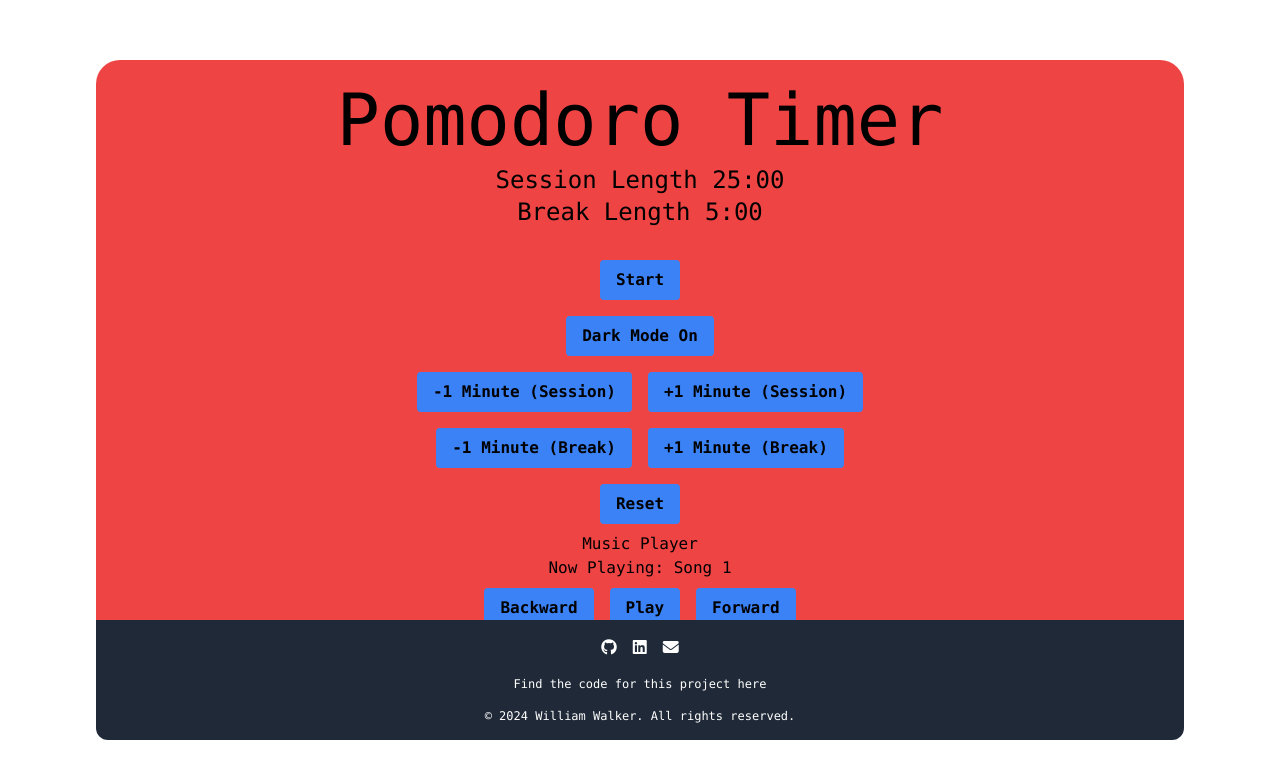
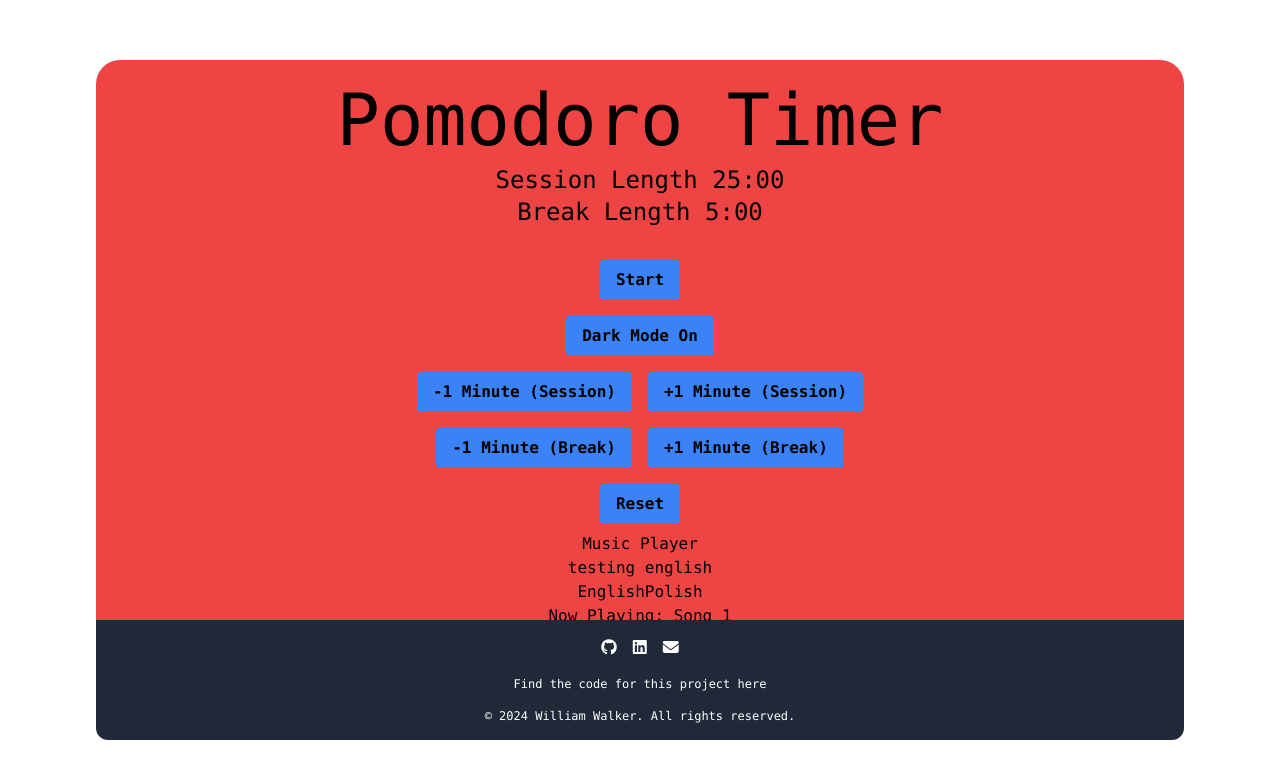
Before and after one commit to Korjubzot/pomodoro-timer, a React (Create React App) app: page / in a window 1280 px wide. Shown: the top 778 px of the page. Built offline with nearby package versions, Linux system fonts and the light colour scheme; no server answers.

Commit message:
Initial testing of language settings

```diff
--- a/package.json
+++ b/package.json
@@ -6,8 +6,10 @@
     "@fortawesome/fontawesome-free": "^6.5.1",
     "@testing-library/user-event": "^13.5.0",
     "howler": "^2.2.4",
+    "i18next": "^23.16.5",
     "react": "^18.2.0",
     "react-dom": "^18.2.0",
+    "react-i18next": "^15.1.1",
     "react-scripts": "5.0.1",
     "use-sound": "^4.0.1",
     "web-vitals": "^2.1.4"
--- a/src/App.js
+++ b/src/App.js
@@ -93,7 +93,6 @@ function App() {
       <br></br>
       <StartStopButton onClick={startStop} isRunning={isRunning} />
       <DarkModeToggle isDarkMode={isDarkMode} setIsDarkMode={setIsDarkMode} />
-      {/* Toggled out Dark Mode for now while I clean up the merge */}
       {/* TODO fix various issues with mobile sizing on buttons
       probably just a simple fix for adjusting sizes on mobile screens */}
       <SessionLengthControl
--- a/src/components/MusicPlayer/MusicPlayer.js
+++ b/src/components/MusicPlayer/MusicPlayer.js
@@ -1,8 +1,13 @@
 import React, { useState, useEffect } from "react";
 import useSound from "use-sound";
+import { useTranslation } from "react-i18next";
 // TODO migrate this component to HowlerJS for improved usability
 
+import "../../i18n";
+import LanguageSwitcher from "../languageSwitcher/languageSwitcher";
+
 function MusicPlayer() {
+  const { t } = useTranslation();
   const songs = [
     { src: require("../../assets/music/song1.mp3"), title: "Song 1" },
     { src: require("../../assets/music/song2.mp3"), title: "Song 2" },
@@ -49,6 +54,8 @@ function MusicPlayer() {
     <div>
       <div>
         <h1 className="text-center">Music Player</h1>
+        <h1>{t("test")}</h1>
+        <LanguageSwitcher />
         <h2 className="text-center">
           Now Playing: {songs[currentSongIndex].title}
         </h2>
--- /dev/null
+++ b/src/components/languageSwitcher/languageSwitcher.js
@@ -0,0 +1,17 @@
+import React from "react";
+import i18next from "i18next";
+
+const LanguageSwitcher = () => {
+  const changeLanguage = (language) => {
+    i18next.changeLanguage(language);
+  };
+
+  return (
+    <div>
+      <button onClick={() => changeLanguage("en")}>English</button>
+      <button onClick={() => changeLanguage("pl")}>Polish</button>
+    </div>
+  );
+};
+
+export default LanguageSwitcher;
--- /dev/null
+++ b/src/i18n.js
@@ -0,0 +1,19 @@
+import i18next from "i18next";
+import { initReactI18next } from "react-i18next";
+
+import en from "./translations/en.json";
+import pl from "./translations/pl.json";
+
+i18next.use(initReactI18next).init({
+  resources: {
+    en: { translation: en },
+    pl: { translation: pl },
+  },
+  lng: "en",
+  fallbackLng: "en",
+  interpolation: {
+    escapeValue: false,
+  },
+});
+
+export default i18next;
--- /dev/null
+++ b/src/translations/en.json
@@ -0,0 +1,4 @@
+{
+  "test": "testing english",
+  "backward": "backward"
+}
--- /dev/null
+++ b/src/translations/pl.json
@@ -0,0 +1,4 @@
+{
+  "test": "testowac polska",
+  "backward": "wstecz"
+}
```
Also changed, not shown: 1 other file (tests, documents, lock files or other folders).
